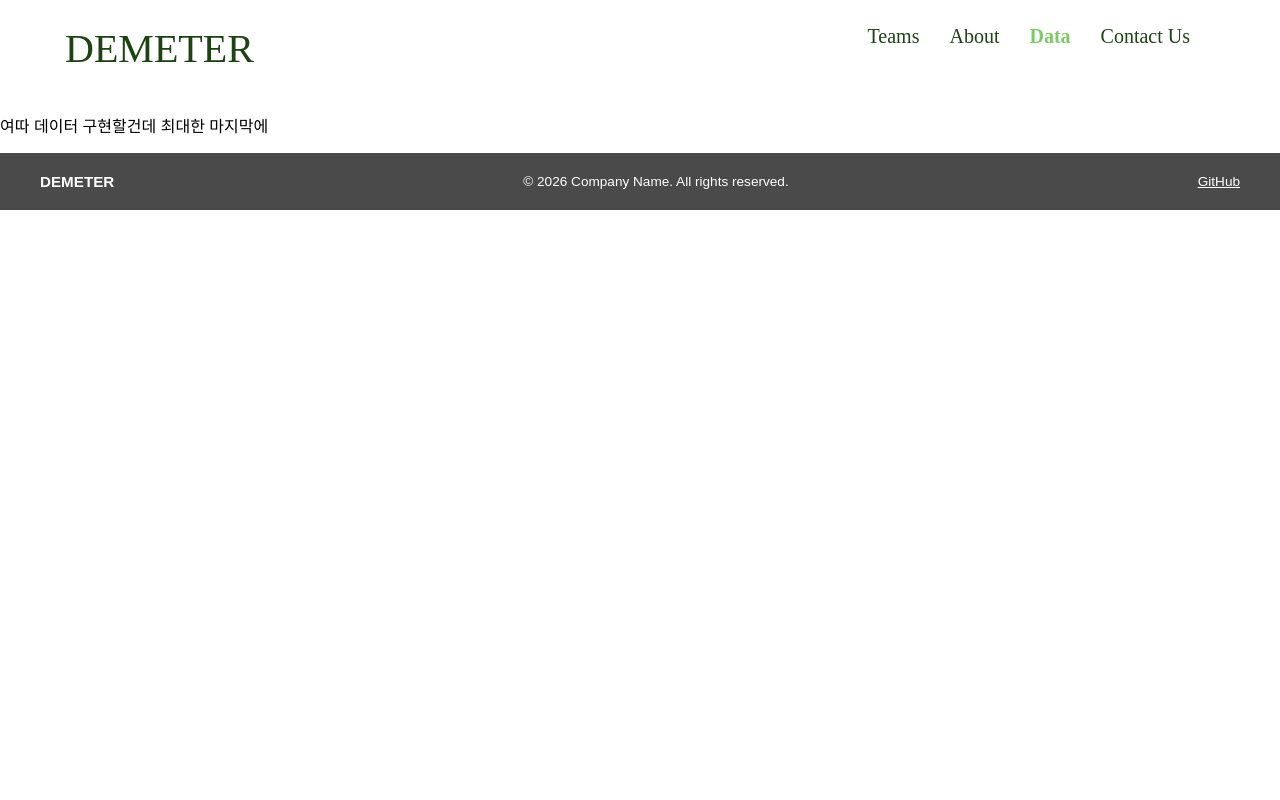
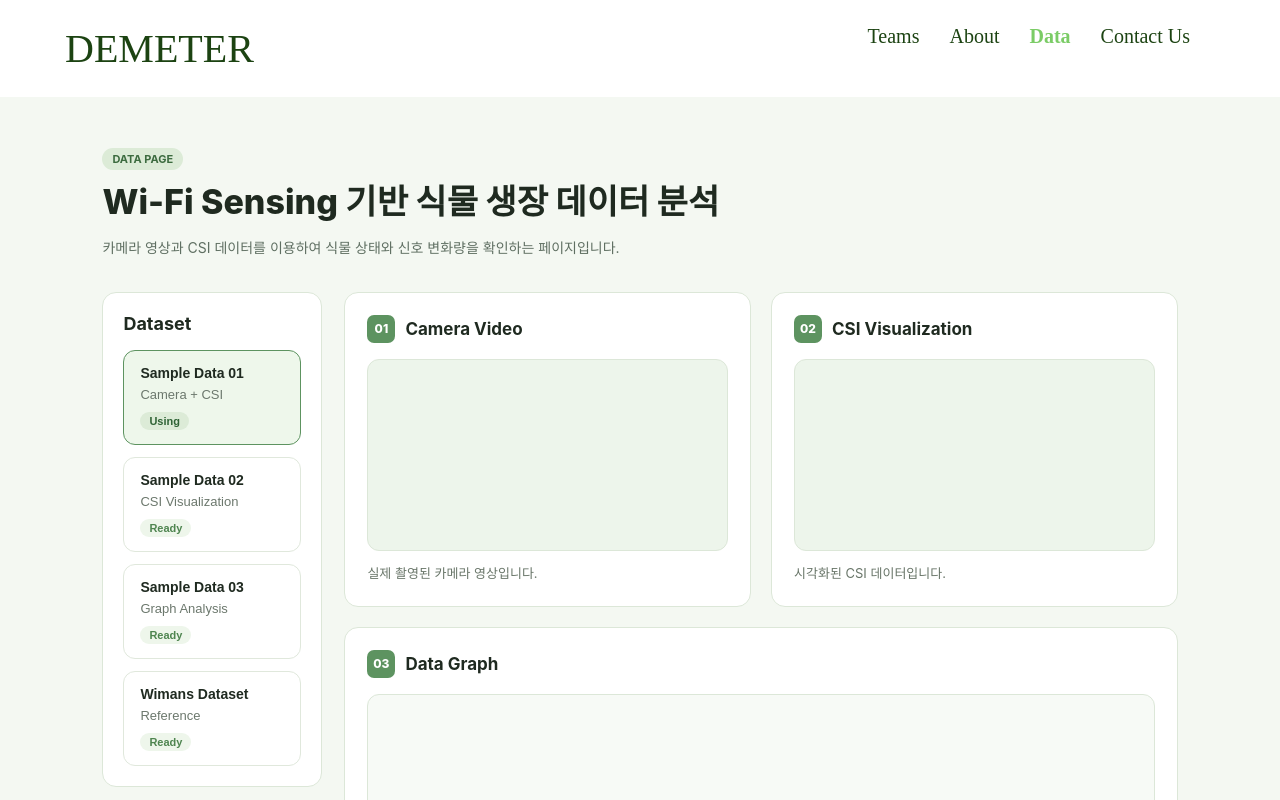
Before and after one commit to CBNU-RISE-Persephone/Web_page, a React (Create React App) app in the folder frontend/: page /data in a window 1280 px wide. Shown: the top 800 px of the page. Built offline with nearby package versions, Linux system fonts and the light colour scheme; a web font is replaced by a local one.

Commit message:
feat: Add data page

```diff
--- a/frontend/src/Pages/Data.jsx
+++ b/frontend/src/Pages/Data.jsx
@@ -1,6 +1,122 @@
-function Data(){
-    return(
-        <p>여따 데이터 구현할건데 최대한 마지막에</p>
+import { useState } from 'react';
+import '../styles/pages/Data.scss';
+
+function Data() {
+    const datasets = [
+        {
+            id: 1,
+            title: 'Sample Data 01',
+            subTitle: 'Camera + CSI'
+        },
+        {
+            id: 2,
+            title: 'Sample Data 02',
+            subTitle: 'CSI Visualization'
+        },
+        {
+            id: 3,
+            title: 'Sample Data 03',
+            subTitle: 'Graph Analysis'
+        },
+        {
+            id: 4,
+            title: 'Wimans Dataset',
+            subTitle: 'Reference'
+        }
+    ];
+
+    const [selectedData, setSelectedData] = useState(datasets[0]);
+
+    return (
+        <main className="Data">
+            <section className="data-hero">
+                <p className="page-label">DATA PAGE</p>
+                <h1>Wi-Fi Sensing 기반 식물 생장 데이터 분석</h1>
+                <p className="hero-desc">
+                    카메라 영상과 CSI 데이터를 이용하여 식물 상태와 신호 변화량을 확인하는 페이지입니다.
+                </p>
+            </section>
+
+            <section className="data-layout">
+                <aside className="dataset-panel">
+                    <h2>Dataset</h2>
+
+                    <div className="dataset-list">
+                        {datasets.map((data) => (
+                            <button
+                                key={data.id}
+                                className={`dataset-item ${
+                                    selectedData.id === data.id ? 'active' : ''
+                                }`}
+                                onClick={() => setSelectedData(data)}
+                            >
+                                <strong>{data.title}</strong>
+                                <span>{data.subTitle}</span>
+                                <em>{selectedData.id === data.id ? 'Using' : 'Ready'}</em>
+                            </button>
+                        ))}
+                    </div>
+                </aside>
+
+                <section className="data-content">
+                    <div className="top-grid">
+                        <article className="data-card">
+                            <div className="card-title">
+                                <span>01</span>
+                                <h2>Camera Video</h2>
+                            </div>
+
+                            <div className="video-box">
+                                {/* 여따 영상 */}
+                            </div>
+
+                            <p className="card-desc">
+                                실제 촬영된 카메라 영상입니다.
+                            </p>
+                        </article>
+
+                        <article className="data-card">
+                            <div className="card-title">
+                                <span>02</span>
+                                <h2>CSI Visualization</h2>
+                            </div>
+
+                            <div className="csi-box">
+                                {/* 여따가 csi */}
+                            </div>
+
+                            <p className="card-desc">
+                                시각화된 CSI 데이터입니다.
+                            </p>
+                        </article>
+                    </div>
+
+                    <article className="data-card graph-card">
+                        <div className="card-title">
+                            <span>03</span>
+                            <h2>Data Graph</h2>
+                        </div>
+
+                        <div className="graph-area">
+                            {/* 여따 그래프 */}
+                        </div>
+
+                        <p className="card-desc">
+                            선택한 데이터의 CSI 변화량을 간단한 그래프로 표현한 영역입니다.
+                        </p>
+                    </article>
+
+                    <article className="data-card summary-card">
+                        <h2>데이터 설명</h2>
+                        <p>
+                            이 페이지는 카메라 영상과 Wi-Fi CSI 데이터를 함께 확인하기 위한
+                            시각화 페이지입니다. 좌측의 데이터 목록을 선택하면 영상 영역,
+                            CSI 시각화 영역, 그래프 값이 변경됩니다.
+                        </p>
+                    </article>
+                </section>
+            </section>
+        </main>
     );
 }
 
--- /dev/null
+++ b/frontend/src/styles/pages/Data.scss
@@ -0,0 +1,228 @@
+.Data {
+    min-height: 100vh;
+    padding: 40px 8% 80px;
+    background: #f4f8f2;
+    color: #1f2a20;
+}
+
+.data-hero {
+    margin-bottom: 32px;
+
+    .page-label {
+        display: inline-block;
+        margin-bottom: 10px;
+        padding: 4px 10px;
+        border-radius: 14px;
+        background: #dcebd7;
+        color: #3c6b3f;
+        font-size: 11px;
+        font-weight: 700;
+    }
+
+    h1 {
+        margin: 0;
+        font-size: 34px;
+        line-height: 1.3;
+        font-weight: 800;
+    }
+
+    .hero-desc {
+        margin-top: 12px;
+        max-width: 720px;
+        color: #5f6f62;
+        font-size: 14px;
+        line-height: 1.7;
+    }
+}
+
+.data-layout {
+    display: grid;
+    grid-template-columns: 220px 1fr;
+    gap: 22px;
+}
+
+.dataset-panel {
+    height: fit-content;
+    padding: 20px;
+    border: 1px solid #dce7d8;
+    border-radius: 14px;
+    background: #ffffff;
+
+    h2 {
+        margin: 0 0 16px;
+        font-size: 18px;
+    }
+}
+
+.dataset-list {
+    display: flex;
+    flex-direction: column;
+    gap: 12px;
+}
+
+.dataset-item {
+    width: 100%;
+    padding: 14px 16px;
+    border: 1px solid #e0e8dc;
+    border-radius: 12px;
+    background: #ffffff;
+    text-align: left;
+    cursor: pointer;
+    transition: 0.15s;
+    outline: none;
+
+    strong {
+        display: block;
+        margin-bottom: 6px;
+        font-size: 14px;
+        color: #1f2a20;
+    }
+
+    span {
+        display: block;
+        margin-bottom: 10px;
+        font-size: 13px;
+        color: #6c786d;
+    }
+
+    em {
+        display: inline-block;
+        padding: 3px 9px;
+        border-radius: 12px;
+        background: #eef6eb;
+        color: #4f8550;
+        font-size: 11px;
+        font-style: normal;
+        font-weight: 700;
+    }
+
+    &:hover {
+        border-color: #9fc79d;
+        background: #f8fbf6;
+    }
+
+    &:focus {
+        outline: none;
+    }
+
+    &.active {
+        border-color: #5d9360;
+        background: #eef7eb;
+    }
+
+    &.active em {
+        background: #dcebd7;
+        color: #2f6335;
+    }
+}
+
+.data-content {
+    display: flex;
+    flex-direction: column;
+    gap: 20px;
+}
+
+.top-grid {
+    display: grid;
+    grid-template-columns: 1fr 1fr;
+    gap: 20px;
+}
+
+.data-card {
+    padding: 22px;
+    border: 1px solid #dce7d8;
+    border-radius: 14px;
+    background: #ffffff;
+}
+
+.card-title {
+    display: flex;
+    align-items: center;
+    gap: 10px;
+    margin-bottom: 16px;
+
+    span {
+        display: flex;
+        align-items: center;
+        justify-content: center;
+        width: 28px;
+        height: 28px;
+        border-radius: 7px;
+        background: #5d9360;
+        color: #ffffff;
+        font-size: 12px;
+        font-weight: 800;
+    }
+
+    h2 {
+        margin: 0;
+        font-size: 17px;
+    }
+}
+
+.video-box,
+.csi-box {
+    min-height: 190px;
+    border: 1px solid #dce7d8;
+    border-radius: 12px;
+    background: #edf5eb;
+}
+
+.graph-area {
+    min-height: 230px;
+    border: 1px solid #dce7d8;
+    border-radius: 12px;
+    background: #f7faf6;
+}
+
+.card-desc {
+    margin: 12px 0 0;
+    color: #687568;
+    font-size: 13px;
+    line-height: 1.6;
+}
+
+.summary-card {
+    h2 {
+        margin: 0 0 10px;
+        font-size: 18px;
+    }
+
+    p {
+        margin: 0;
+        color: #5f6f62;
+        font-size: 14px;
+        line-height: 1.7;
+    }
+}
+
+@media (max-width: 1000px) {
+    .data-layout {
+        grid-template-columns: 1fr;
+    }
+}
+
+@media (max-width: 760px) {
+    .Data {
+        padding: 80px 5% 60px;
+    }
+
+    .data-hero {
+        h1 {
+            font-size: 28px;
+        }
+    }
+
+    .top-grid {
+        grid-template-columns: 1fr;
+    }
+
+    .video-box,
+    .csi-box {
+        min-height: 170px;
+    }
+
+    .graph-area {
+        min-height: 200px;
+    }
+}
```
